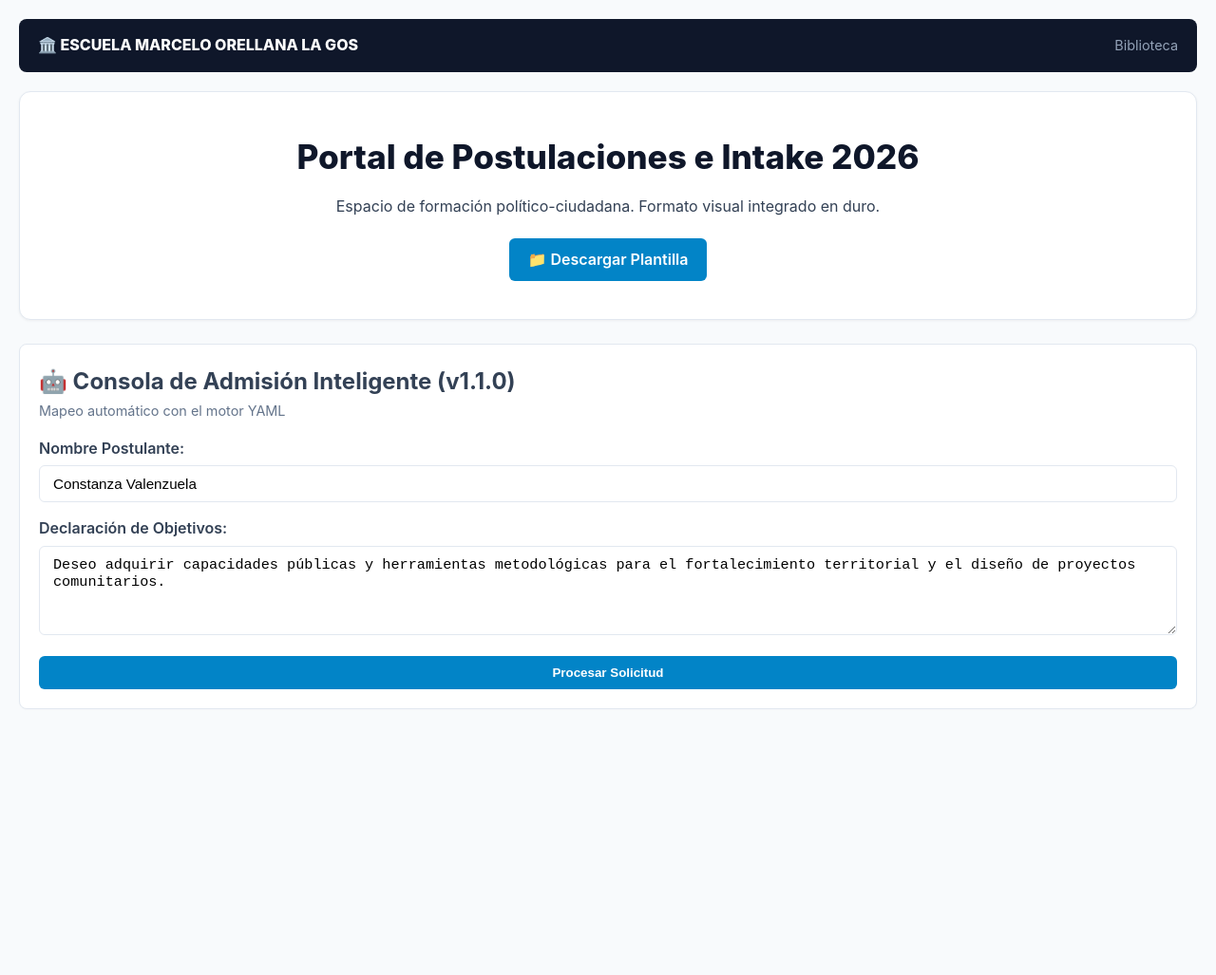
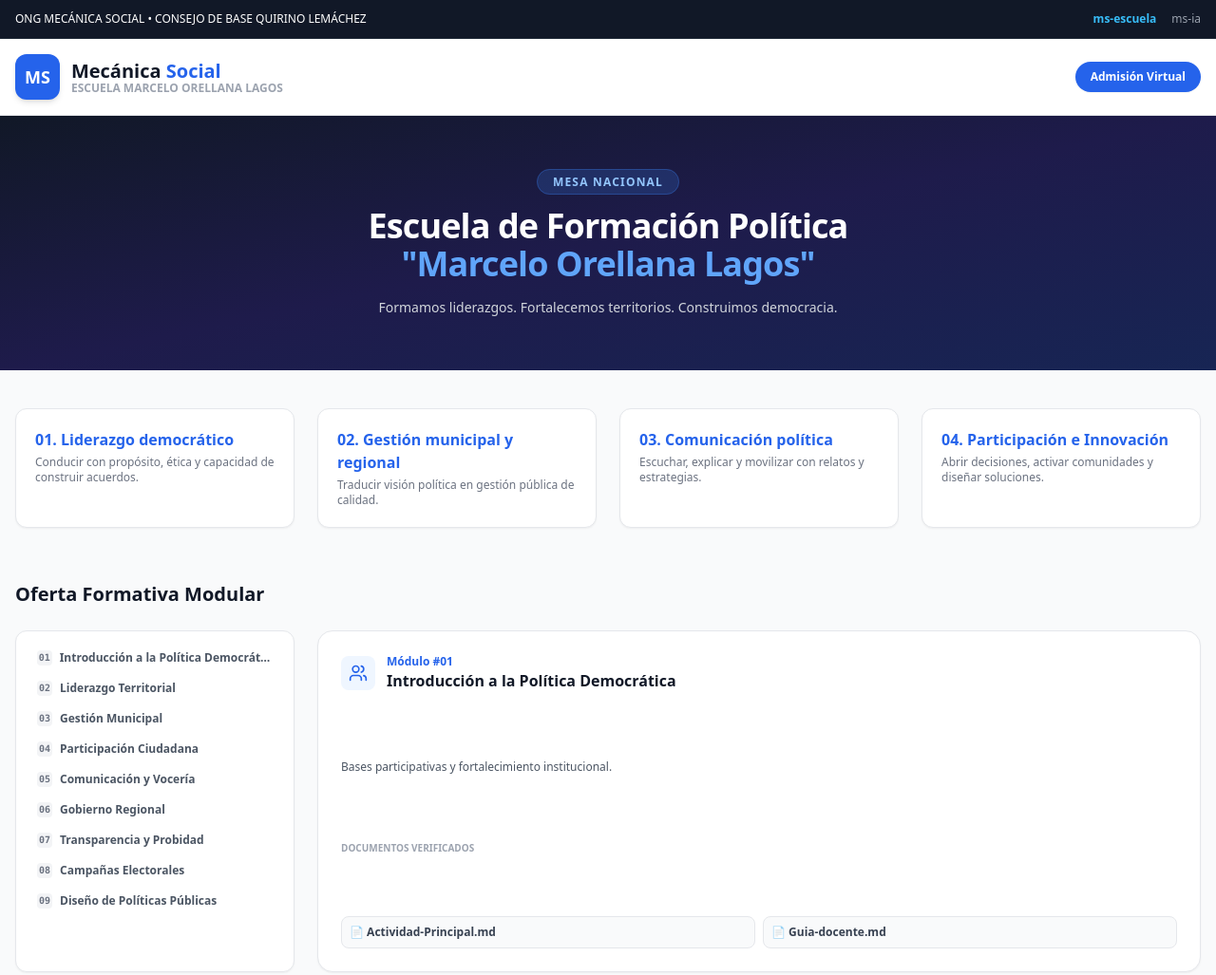
Before and after one commit to mecanicasocial/mecanica-social-escuela, a plain HTML site: page site/index.html in a window 1280 px wide. Shown: the top 1027 px of the page at 95% size. Before the commit the page ends 800 px from the top, so only its background shows below. Drawn offline with nearby package versions, Linux system fonts and the light colour scheme.

Commit message:
Publica la portada nueva desde site/index.html

```diff
--- a/site/index.html
+++ b/site/index.html
@@ -3,104 +3,102 @@
 <head>
     <meta charset="UTF-8">
     <meta name="viewport" content="width=device-width, initial-scale=1.0">
-    <title>Consola de Admisión Inteligente - Escuela Marcelo Orellana Lagos</title>
-    <style>
-        :root {
-            --primary: #0f172a;
-            --primary-light: #1e293b;
-            --accent: #0284c7;
-            --accent-hover: #0369a1;
-            --bg-main: #f8fafc;
-            --bg-card: #ffffff;
-            --text-main: #334155;
-            --text-dark: #0f172a;
-            --border: #e2e8f0;
-        }
-        * { box-sizing: border-box; margin: 0; padding: 0; }
-        body {
-            font-family: -apple-system, BlinkMacSystemFont, "Segoe UI", Roboto, sans-serif;
-            background-color: var(--bg-main);
-            color: var(--text-main);
-            line-height: 1.6;
-            padding: 20px;
-        }
-        header {
-            background-color: var(--primary);
-            padding: 15px 20px;
-            border-radius: 8px;
-            margin-bottom: 20px;
-        }
-        .nav {
-            display: flex;
-            align-items: center;
-            justify-content: space-between;
-            color: white;
-        }
-        .nav .brand { font-weight: 800; font-size: 1rem; }
-        .nav a { color: #94a3b8; text-decoration: none; margin-left: 15px; font-size: 0.9rem; }
-        .nav a:hover { color: white; }
-        .hero {
-            background: white;
-            padding: 40px 20px;
-            text-align: center;
-            border-radius: 12px;
-            border: 1px solid var(--border);
-            box-shadow: 0 1px 3px rgba(0,0,0,0.05);
-            margin-bottom: 25px;
-        }
-        .hero h1 { font-size: 2.2rem; color: var(--text-dark); margin-bottom: 12px; font-weight: 800; }
-        .button {
-            display: inline-block;
-            background-color: var(--accent);
-            color: white;
-            padding: 10px 20px;
-            border-radius: 6px;
-            text-decoration: none;
-            font-weight: 600;
-            border: none;
-            cursor: pointer;
-        }
-        .button:hover { background-color: var(--accent-hover); }
-        .card { background-color: var(--bg-card); border: 1px solid var(--border); border-radius: 8px; padding: 20px; box-shadow: 0 1px 2px rgba(0,0,0,0.02); }
-        input[type="text"], textarea {
-            width: 100%; padding: 10px 14px; border: 1px solid var(--border); border-radius: 6px; margin-bottom: 15px; font-size: 0.95rem;
-        }
-    </style>
+    <title>Escuela de Formación Política Marcelo Orellana Lagos</title>
+    <!-- CDN UNIVERSAL ESTABLE DE PRODUCCIÓN -->
+    <script src="https://cdn.tailwindcss.com"></script>
+    <script src="https://unpkg.com/lucide@latest/dist/umd/lucide.min.js"></script>
+    <style>html{scroll-behavior:smooth;}.custom-scrollbar::-webkit-scrollbar{width:5px;}.custom-scrollbar::-webkit-scrollbar-thumb{background:#cbd5e1;border-radius:10px;}</style>
 </head>
-<body>
-
-    <header>
-        <div class="nav">
-            <div class="brand">🏛️ ESCUELA MARCELO ORELLANA LA GOS</div>
-            <div>
-                <a href="../docs/bibliografia/README.md">Biblioteca</a>
+<body class="bg-gray-50 text-gray-900 font-sans antialiased">
+    <nav class="bg-gray-900 text-white text-xs py-3 px-4 border-b border-gray-800 font-medium">
+        <div class="max-w-7xl mx-auto flex justify-between items-center">
+            <div>ONG MECÁNICA SOCIAL &bull; CONSEJO DE BASE QUIRINO LEMÁCHEZ</div>
+            <div class="flex gap-4"><span class="text-sky-400 font-bold">ms-escuela</span><span class="text-gray-400">ms-ia</span></div>
+        </div>
+    </nav>
+    <header class="bg-white sticky top-0 z-50 border-b border-gray-200 shadow-sm">
+        <div class="max-w-7xl mx-auto px-4 h-20 flex justify-between items-center">
+            <div class="flex items-center gap-3">
+                <div class="bg-blue-600 text-white p-2.5 rounded-xl font-black text-lg shadow-md">MS</div>
+                <div><span class="font-black text-xl text-gray-900 block">Mecánica <span class="text-blue-600">Social</span></span><span class="text-xs uppercase text-gray-400 block font-bold -mt-1">Escuela Marcelo Orellana Lagos</span></div>
+            </div>
+            <a href="#ia-sandbox" class="bg-blue-600 hover:bg-blue-700 text-white px-4 py-2 rounded-full text-xs font-bold transition-all shadow-sm">Admisión Virtual</a>
+        </div>
+    </header>
+    <section class="bg-gradient-to-br from-gray-900 via-indigo-950 to-blue-950 text-white py-14 px-4 text-center">
+        <span class="bg-blue-500/20 text-blue-300 text-xs font-bold uppercase tracking-widest px-4 py-1 rounded-full border border-blue-500/30">Mesa Nacional</span>
+        <h1 class="text-3xl sm:text-4xl font-black tracking-tight mt-4 mb-4 leading-tight">Escuela de Formación Política<br><span class="text-blue-400">"Marcelo Orellana Lagos"</span></h1>
+        <p class="text-sm text-gray-300 max-w-xl mx-auto">Formamos liderazgos. Fortalecemos territorios. Construimos democracia.</p>
+    </section>
+    <section class="max-w-7xl mx-auto px-4 py-10">
+        <div class="grid grid-cols-1 sm:grid-cols-2 lg:grid-cols-4 gap-6">
+            <div class="bg-white p-5 rounded-xl border border-gray-200 shadow-sm"><div class="text-blue-600 font-bold mb-1">01. Liderazgo democrático</div><p class="text-gray-500 text-xs">Conducir con propósito, ética y capacidad de construir acuerdos.</p></div>
+            <div class="bg-white p-5 rounded-xl border border-gray-200 shadow-sm"><div class="text-blue-600 font-bold mb-1">02. Gestión municipal y regional</div><p class="text-gray-500 text-xs">Traducir visión política en gestión pública de calidad.</p></div>
+            <div class="bg-white p-5 rounded-xl border border-gray-200 shadow-sm"><div class="text-blue-600 font-bold mb-1">03. Comunicación política</div><p class="text-gray-500 text-xs">Escuchar, explicar y movilizar con relatos y estrategias.</p></div>
+            <div class="bg-white p-5 rounded-xl border border-gray-200 shadow-sm"><div class="text-blue-600 font-bold mb-1">04. Participación e Innovación</div><p class="text-gray-500 text-xs">Abrir decisiones, activar comunidades y diseñar soluciones.</p></div>
+        </div>
+    </section>
+    <main id="cursos-hub" class="max-w-7xl mx-auto px-4 py-4">
+        <div class="mb-6"><h2 class="text-xl font-black text-gray-900">Oferta Formativa Modular</h2></div>
+        <div class="grid grid-cols-1 lg:grid-cols-4 gap-6">
+            <div class="lg:col-span-1 bg-white p-3 rounded-xl border border-gray-200 h-[360px] overflow-y-auto custom-scrollbar shadow-sm" id="course-list"></div>
+            <div class="lg:col-span-3 bg-white rounded-2xl border border-gray-200 p-6 flex flex-col justify-between min-h-[330px] shadow-sm" id="course-viewer"></div>
+        </div>
+    </main>
+    <section id="ia-sandbox" class="bg-gray-900 text-white py-10 border-t border-gray-800">
+        <div class="max-w-7xl mx-auto px-4 grid grid-cols-1 lg:grid-cols-12 gap-8 items-center">
+            <div class="lg:col-span-5"><h2 class="text-xl font-black mb-2">Consola de Admisión Inteligente</h2><p class="text-gray-400 text-xs">Simulador bajo las reglas de <code>prompts/formulario-intake-v1.0.0.yaml</code>.</p></div>
+            <div class="lg:col-span-7 bg-white text-gray-900 rounded-xl p-5 shadow-xl">
+                <div class="space-y-3">
+                    <div><label class="block text-xs font-bold text-gray-500 uppercase">Nombre Postulante</label><input type="text" id="intake-name" value="Constanza Valenzuela" class="w-full text-xs border p-2 rounded-lg bg-gray-50"></div>
+                    <div><label class="block text-xs font-bold text-gray-500 uppercase">Declaración de Objetivos</label><textarea id="intake-justification" rows="2" class="w-full text-xs border p-2 rounded-lg bg-gray-50">Deseo adquirir capacidades públicas para el fortalecimiento territorial.</textarea></div>
+                    <button onclick="executeIntakeSimulation()" class="w-full bg-blue-600 hover:bg-blue-700 text-white font-bold text-xs py-2 rounded-lg uppercase tracking-wider transition-colors">Procesar Solicitud</button>
+                </div>
+                <div id="api-response-box" class="mt-3 p-3 bg-gray-950 rounded-lg font-mono text-[10px] text-emerald-400 hidden"><pre id="json-output"></pre></div>
             </div>
         </div>
-    </header>
-
-    <div class="hero">
-        <h1>Portal de Postulaciones e Intake 2026</h1>
-        <p style="margin-bottom: 20px;">Espacio de formación político-ciudadana. Formato visual integrado en duro.</p>
-        <a class="button" href="../plantillas/entregable.md" download>📁 Descargar Plantilla</a>
-    </div>
-
-    <div class="card">
-        <h2>🤖 Consola de Admisión Inteligente (v1.1.0)</h2>
-        <p style="margin-bottom: 15px; font-size: 0.9rem; color: #64748b;">Mapeo automático con el motor YAML</p>
-
-        <label style="font-weight:600; display:block; margin-bottom:5px;">Nombre Postulante:</label>
-        <input type="text" id="nombrePostulante" value="Constanza Valenzuela">
-
-        <label style="font-weight:600; display:block; margin-bottom:5px;">Declaración de Objetivos:</label>
-        <textarea id="objetivos" rows="4">Deseo adquirir capacidades públicas y herramientas metodológicas para el fortalecimiento territorial y el diseño de proyectos comunitarios.</textarea>
-
-        <button class="button" id="btnProcesar" style="width: 100%;">Procesar Solicitud</button>
-    </div>
-
+    </section>
+    <footer class="bg-gray-950 text-gray-500 py-6 text-center text-xs font-bold">Escuela de Formación Política "Marcelo Orellana Lagos" &bull; ONG Mecánica Social &copy; 2026</footer>
     <script>
-    document.getElementById('btnProcesar').addEventListener('click', () => {
-        alert("¡Solicitud Procesada!\nID: INT-2026-" + Math.floor(1000 + Math.random() * 9000));
-    });
+        const dataset = [
+            { id: "01", titulo: "Introducción a la Política Democrática", icon: "users", desc: "Bases participativas y fortalecimiento institucional.", archivos: ["Actividad-Principal.md", "Guia-docente.md"] },
+            { id: "02", titulo: "Liderazgo Territorial", icon: "map-pin", desc: "Desarrollo de capacidades de conducción local.", archivos: ["README.md"] },
+            { id: "03", titulo: "Gestión Municipal", icon: "building", desc: "Marcos regulatorios, orgánica y políticas públicas locales.", archivos: ["Actividad-Principal.md"] },
+            { id: "04", titulo: "Participación Ciudadana", icon: "shield", desc: "Mecanismos de escucha e innovación social.", archivos: ["README.md"] },
+            { id: "05", titulo: "Comunicación y Vocería", icon: "megaphone", desc: "Creación de relatos estratégicos.", archivos: ["README.md"] },
+            { id: "06", titulo: "Gobierno Regional", icon: "globe", desc: "Descentralización y desarrollo regional.", archivos: ["README.md"] },
+            { id: "07", titulo: "Transparencia y Probidad", icon: "check-circle", desc: "Ética pública y fiscalización ciudadana.", archivos: ["README.md"] },
+            { id: "08", titulo: "Campañas Electorales", icon: "award", desc: "Diseño estratégico y despliegue territorial.", archivos: ["README.md"] },
+            { id: "09", titulo: "Diseño de Políticas Públicas", icon: "file-text", desc: "Formulación basada en evidencias territoriales.", archivos: ["README.md"] }
+        ];
+        function renderCourseCard(id) {
+            const curso = dataset.find(c => c.id === id); if (!curso) return;
+            document.getElementById("course-viewer").innerHTML = `
+                <div class="flex items-center gap-3 mb-3">
+                    <div class="bg-blue-50 text-blue-600 p-2 rounded-lg"><i class="w-5 h-5" data-lucide="`+curso.icon+`"></i></div>
+                    <div><span class="text-blue-600 font-bold text-xs block">Módulo #`+curso.id+`</span><h3 class="text-base font-black text-gray-900">`+curso.titulo+`</h3></div>
+                </div>
+                <p class="text-gray-600 text-xs mb-3 leading-relaxed">`+curso.desc+`</p>
+                <h4 class="font-bold text-[10px] uppercase text-gray-400 mb-2">Documentos Verificados</h4>
+                <div class="grid grid-cols-1 sm:grid-cols-2 gap-2">`+curso.archivos.map(a => `<div class="p-2 border border-gray-200 rounded-lg text-xs font-bold text-gray-700 bg-gray-50">📄 `+a+`</div>`).join('')+`</div>
+            `;
+            if (window.lucide) { lucide.createIcons(); }
+        }
+        function executeIntakeSimulation() {
+            const name = document.getElementById("intake-name").value;
+            const motivation = document.getElementById("intake-justification").value;
+            const response = { metadata: { version: "v1.0.0", timestamp: new Date().toISOString() }, solicitud: { postulante: name, curso: "Módulo 01" }, evaluacion: { admitido: motivation.length > 20, score: 0.98, analisis: "Alineado con la misión de Mecánica Social." } };
+            document.getElementById("json-output").textContent = JSON.stringify(response, null, 4);
+            document.getElementById("api-response-box").classList.remove("hidden");
+        }
+        const container = document.getElementById("course-list");
+        dataset.forEach(c => {
+            const btn = document.createElement("button");
+            btn.className = "w-full flex items-center gap-2 px-2.5 py-2 text-xs font-semibold rounded-lg text-gray-600 hover:bg-gray-50 text-left transition-colors";
+            btn.innerHTML = `<span class="bg-gray-100 text-gray-500 font-mono w-4 h-4 rounded flex items-center justify-center text-[10px] font-bold">`+c.id+`</span><span class="truncate">`+c.titulo+`</span>`;
+            btn.addEventListener("click", () => renderCourseCard(c.id)); container.appendChild(btn);
+        });
+        renderCourseCard("01");
     </script>
 </body>
 </html>
```
